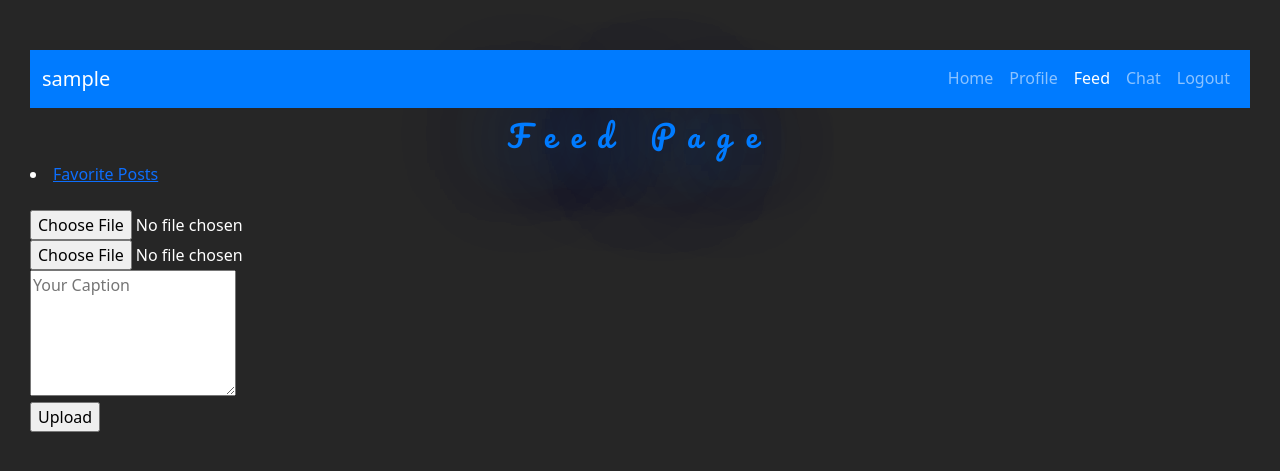
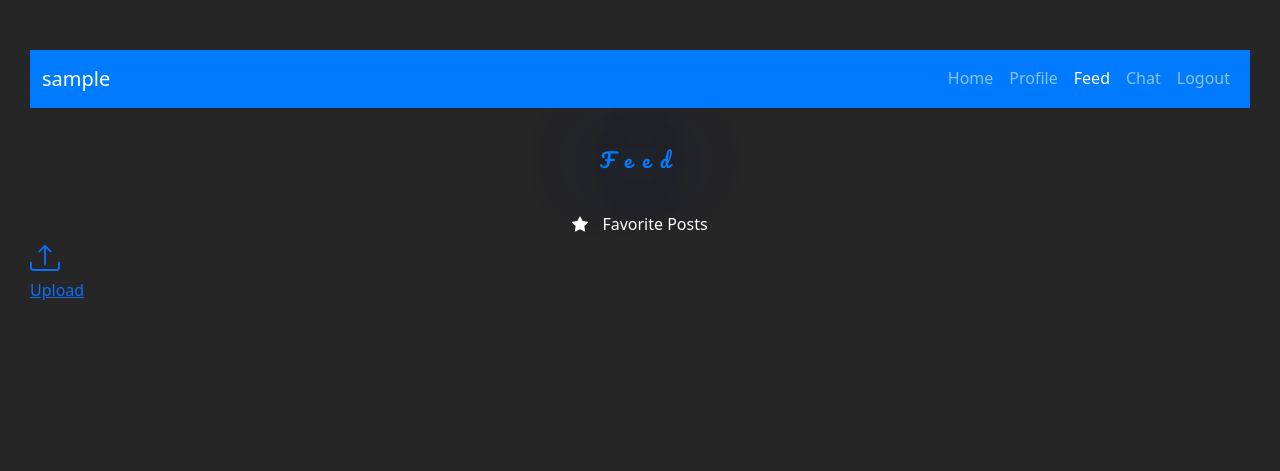
Before and after one commit to Shayne999/Plug, a Django app: page /feed/ in a window 1280 px wide. Shown: the top 471 px of the page. Run offline with Django 5.2, Linux system fonts and the light colour scheme; the visitor is signed in with stand-in values (Sample User, id 1); data that the repository does not hold is empty; some web fonts are replaced.

Commit message:
Added Upload and Favorite Icons

```diff
--- a/feed/templates/feed.html
+++ b/feed/templates/feed.html
@@ -1,24 +1,86 @@
 {% extends 'base.html' %}
 {% block content %}
 
-    <h1 class="pacifico-regular-allPage">Feed Page</h1>
+    <h1 class="pacifico-regular-allPage">Feed</h1>
     <!-- <li><a href="{% url 'profilepage' request.user.username %}">Profile</a></li> -->
-    <li><a href="{% url 'favorites' %}">Favorite Posts</a></li><br>
+
+    <!-- <li><a href="{% url 'favorites' %}">Favorite Posts</a></li><br> -->
+
+    <!-- Favorite Posts Icon Link -->
+    <div class="text-center mt-4">
+        <a href="{% url 'favorites' %}" class="icon-link">
+            <svg xmlns="http://www.w3.org/2000/svg" width="16" height="16" fill="currentColor" class="bi bi-star-fill" viewBox="0 0 16 16">
+                <path d="M3.612 15.443c-.386.198-.824-.149-.746-.592l.83-4.73L.173 6.765c-.329-.314-.158-.888.283-.95l4.898-.696L7.538.792c.197-.39.73-.39.927 0l2.184 4.327 4.898.696c.441.062.612.636.282.95l-3.522 3.356.83 4.73c.078.443-.36.79-.746.592L8 13.187l-4.389 2.256z"/>
+              </svg>
+            <span>Favorite Posts</span>
+        </a>
+    </div>
+
+
 
     <!-- Upload box -->
-    <div class="upload">
+    <!-- <div class="upload">
 
         <div>
             <form action="{% url 'upload' %}" method="POST" enctype="multipart/form-data">
                 {% csrf_token %}
-                <input type="file" name="image" accept="image/*" value="Image "><br>  <!-- For image -->
-                <input type="file" name="video" accept="video/*" value="Video"><br>  <!-- For video -->
+                <input type="file" name="image" accept="image/*" value="Media"><br>
+                <input type="file" name="video" accept="video/*" value="Video"><br>
                 <textarea name="caption" cols="20" rows="5" placeholder="Your Caption"></textarea><br>
                 <input type="submit" value="Upload">
             </form>
         </div>
     </div>
-    <br>
+    <br> -->
+
+    <!-- Upload Icon -->
+    <a href="{% url 'upload_page' %}" class="upload-icon">
+        <svg xmlns="http://www.w3.org/2000/svg" width="30" height="40" fill="currentColor" class="bi bi-upload" viewBox="0 0 16 16">
+            <path d="M.5 9.9a.5.5 0 0 1 .5.5v2.5a1 1 0 0 0 1 1h12a1 1 0 0 0 1-1v-2.5a.5.5 0 0 1 1 0v2.5a2 2 0 0 1-2 2H2a2 2 0 0 1-2-2v-2.5a.5.5 0 0 1 .5-.5"/>
+            <path d="M7.646 1.146a.5.5 0 0 1 .708 0l3 3a.5.5 0 0 1-.708.708L8.5 2.707V11.5a.5.5 0 0 1-1 0V2.707L5.354 4.854a.5.5 0 1 1-.708-.708z"/>
+        </svg>
+        <p>Upload</p>
+    </a>
+
+
+
+
+
+
+
+    <!-- <div uk-dropdown="pos: top-right; mode: click; animation: uk-animation-slide-bottom-small" class="header_dropdown" style="width: 200px;" height="100px">
+        <div class="px-4 py-3 -mx-5 -mt-4 mb-3 border-b">
+            <h4 class="text-center">Upload Media</h4>
+        </div>
+
+        <div class="flex justify-center flex-center text-center">
+            <div class="flex flex-col choose-upload text-center">
+                <div class="bg-gray-100 border-2 border-dashed flex flex-col h-16 items-center justify-center relative w-full rounded-lg mb-3">
+                    <svg xmlns="http://www.w3.org/2000/svg" viewBox="0 0 20 20" fill="currentColor" class="w-10" height="100px">
+                        <path d="M5.5 13a3.5 3.5 0 01-.369-6.98 4 4 0 117.753-1.977A4.5 4.5 0 1113.5 13H11V9.413l1.293 1.293a1 1 0 001.414-1.414l-3-3a1 1 0 00-1.414 0l-3 3a1 1 0 001.414 1.414L9 9.414V13H5.5z" />
+                        <path d="M9 13h2v5a1 1 0 11-2 0v-5z" />
+                    </svg>
+                </div>
+                <div class="mb-3">
+                    <label for="caption" class="form-label">Caption</label>
+                    <textarea name="caption" id="caption" cols="10" rows="3" placeholder="Your Caption" class="form-control"></textarea>
+                </div>
+                <button type="submit" class="btn btn-primary btn-sm w-full">Upload</button>
+            </div>
+        </div>
+        <div class="px-4 py-3 -mx-5 -mb-4 mt-3 border-t text-sm">
+            Your image size must be maximum 999MB
+        </div>
+    </div> -->
+
+
+
+
+
+
+
+
+
 
     <!-- Feed posts -->
 <div class="container">
@@ -88,6 +150,8 @@
                     </form>
                 {% endif %}
             {% endif %}
+
+
             <!-- Likes count -->
             <span class="ms-auto">{{ post.likes.count }}
                 {% if post.likes.count == 1 %}
--- a/feed/urls.py
+++ b/feed/urls.py
@@ -10,4 +10,5 @@ urlpatterns = [
     path('favorites/', views.favorites_view, name='favorites'),
     path('add_to_favorites/<uuid:post_id>/', views.add_to_favorites, name='add_to_favorites'),
     path('remove_from_favorites/<uuid:post_id>/', views.remove_from_favorites, name='remove_from_favorites'),
+    path('upload_page/', views.upload_page, name='upload_page'),
 ]
--- a/feed/views.py
+++ b/feed/views.py
@@ -57,16 +57,21 @@ def add_to_favorites(request, post_id):
     profile.favorites.add(post)
     return redirect('feed')
 
-@login_required
+@login_required(login_url='index')
 def favorites_view(request):
     profile = request.user.profile
     favorites = profile.favorites.all()
     return render(request, 'favorites.html', {'favorites': favorites})
 
 
-@login_required
+@login_required(login_url='index')
 def remove_from_favorites(request, post_id):
     post = get_object_or_404(Post, id=post_id)
     profile = request.user.profile
     profile.favorites.remove(post)
     return redirect('feed')
+
+
+@login_required(login_url='index')
+def upload_page(request):
+    return render(request, 'upload.html')
--- a/static/css/styles.css
+++ b/static/css/styles.css
@@ -29,11 +29,11 @@ body {
 
 .signInText{
     font-family: "raleway", sans-serif;
-    font-size: 15px; /* Adjust font size as needed */
+    font-size: 15px;
     font-weight: 400;
     font-style: normal;
     text-align: center;
-    color: white; /* Set text color to white */
+    color: white;
     text-shadow: 0 0 var(--glow-size) #007bff, 0 0 calc(var(--glow-size) * 2) #007bff, 0 0 calc(var(--glow-size) * 4) #007bff, 0 0 calc(var(--glow-size) * 8) #007bff;
     --glow-size: 20px;
     --glow-intensity: 700%;
@@ -45,8 +45,8 @@ body {
     font-family: 'Gill Sans', 'Gill Sans MT', Calibri, 'Trebuchet MS', sans-serif;
     font-style: italic;
     font-size: 10px;
-    font-size: 0.8rem; /* Adjust font size as needed */
-    color: #006aff; /* Bootstrap primary color */
+    font-size: 0.8rem;
+    color: #006aff;
     text-decoration: none;
 }
 .signup-link:hover {
@@ -69,7 +69,7 @@ PLUG NAME LINK                                  */
     font-style: normal;
     text-align: center;
     margin-top: 100px;
-    color: #007bff; /* Blue color */
+    color: #007bff;
     text-shadow: 0 0 var(--glow-size) #007bff, 0 0 calc(var(--glow-size) * 2) #007bff, 0 0 calc(var(--glow-size) * 4) #007bff, 0 0 calc(var(--glow-size) * 8) #007bff;
     --glow-size: 70px;
     --glow-intensity: 30%;
@@ -90,7 +90,7 @@ PLUG NAME Signup                                  */
     font-style: normal;
     text-align: center;
     margin-top: 70px;
-    color: #007bff; /* Blue color */
+    color: #007bff;
     text-shadow: 0 0 var(--glow-size) #007bff, 0 0 calc(var(--glow-size) * 2) #007bff, 0 0 calc(var(--glow-size) * 4) #007bff, 0 0 calc(var(--glow-size) * 8) #007bff;
     --glow-size: 70px;
     --glow-intensity: 30%;
@@ -101,12 +101,13 @@ PLUG NAME Signup                                  */
 
 .pacifico-regular-allPage {
     font-family: "Pacifico", cursive;
-    font-size: 30px;
+    font-size: 20px;
     font-weight: 400;
     font-style: normal;
     text-align: center;
     letter-spacing: 0.5em;
-    margin-top: 10px;
+    margin-top: 40px;
+    margin-bottom: 40px;
     color: #007bff; /* Blue color */
     text-shadow: 0 0 var(--glow-size) #007bff, 0 0 calc(var(--glow-size) * 2) #007bff, 0 0 calc(var(--glow-size) * 4) #007bff, 0 0 calc(var(--glow-size) * 8) #007bff;
     --glow-size: 70px;
@@ -115,13 +116,15 @@ PLUG NAME Signup                                  */
 
 
 
+
+
 /* ==============================================
 
 HOME PAGE CARDS                                 */
 
 .cardColor {
-    background-color: #000000; /* Set your desired background color */
-    border: 1px solid #007bff; /* Add border for better contrast */
+    background-color: #000000;
+    border: 1px solid #007bff;
 }
 
 .cardText{
@@ -136,18 +139,63 @@ HOME PAGE CARDS                                 */
 
 NAV TABS                                       */
 
-/* Change the background color of the navbar */
-/* Change the background color of the navbar */
+
 .navbar {
     background-color: #007bff !important;
 }
 
-/* Change the color of the bottom border of the navbar */
+
 .navbar {
     border-color: #007bff !important;
 }
 
-/* Change the color of the horizontal line under the navbar */
+
 .navbar-dark .navbar-nav .nav-link {
     border-bottom: 2px solid #007bff !important;
 }
+
+
+
+
+
+
+
+/* ==============================================
+
+NAV TABS                                       */
+
+
+.dropdown-menu {
+    min-width: 300px;
+}
+
+.dropdown-menu .form-label {
+    font-weight: bold;
+}
+
+.dropdown-menu textarea {
+    resize: none;
+}
+
+
+
+
+
+
+/* ==============================================
+
+FAVORITE POST ICONS                            */
+
+.icon-link {
+    text-decoration: none;
+    color: inherit;
+}
+.icon-link svg {
+    width: 24px;
+    height: 24px;
+    vertical-align: middle;
+}
+.icon-link span {
+    vertical-align: middle;
+    margin-left: 8px;
+}
```
Also changed, not shown: feed/templates/upload.html (added, +52 -0 lines), static/scripts/main.js (+5 -10 lines), media/post_images/pixlr-image-generator-94db67d2-f2b3-4bf9-9965-241d3cc412ef.png (added), media/post_images/pixlr-image-generator-d5938ac0-e765-42eb-bc16-9217f166ee15.png (added), media/post_images/pixlr-image-generator-d5938ac0-e765-42eb-bc16-9217f166ee15_55JpQBD.png (added), media/post_images/pixlr-image-generator-d5938ac0-e765-42eb-bc16-9217f166ee15_ACOHVqZ.png (added).
